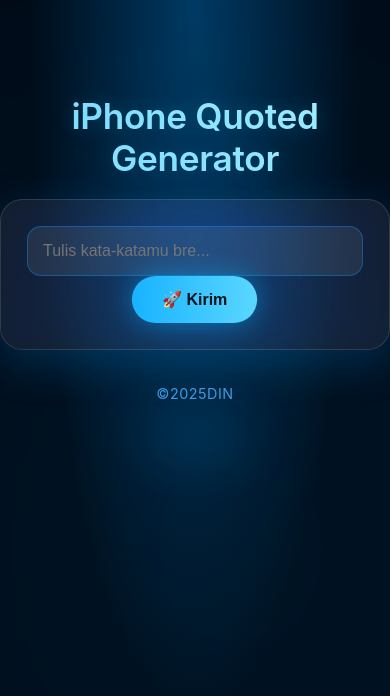
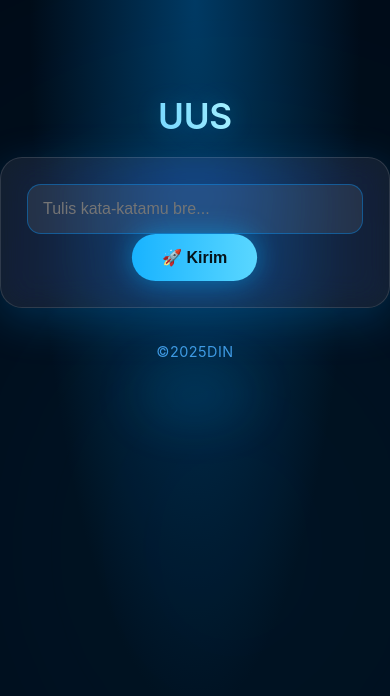
Before and after one commit to RASYASPEEDNET/generator-texs-ip, a website: page index.html in a window 390 px wide. Drawn offline with Linux system fonts and the light colour scheme.

Commit message:
Change header text from 'iPhone Quoted Generator' to 'UUS'

```diff
--- a/index.html
+++ b/index.html
@@ -9,7 +9,7 @@
   <link rel="stylesheet" href="style.css">
 </head>
 <body>
-  <h1>iPhone Quoted Generator</h1>
+  <h1>UUS</h1>
   <div class="container">
     <input type="text" id="message" placeholder="Tulis kata-katamu bre...">
     <button onclick="generateImage()">🚀 Kirim</button>
```
